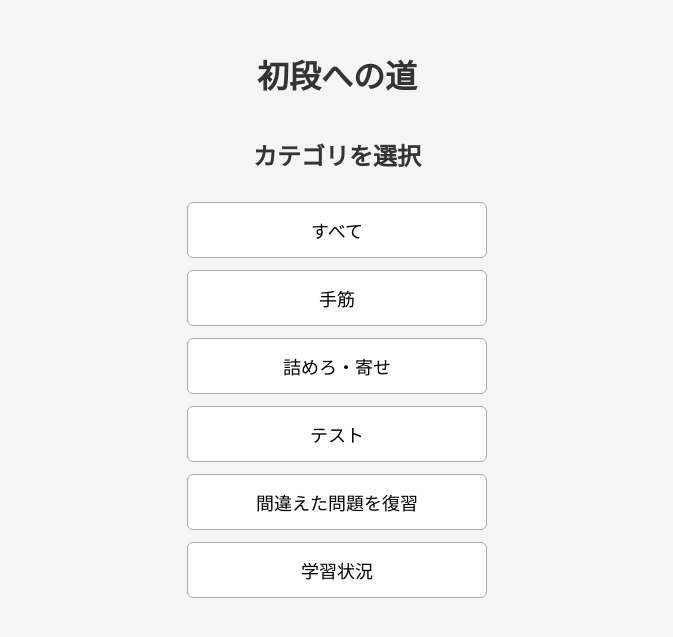
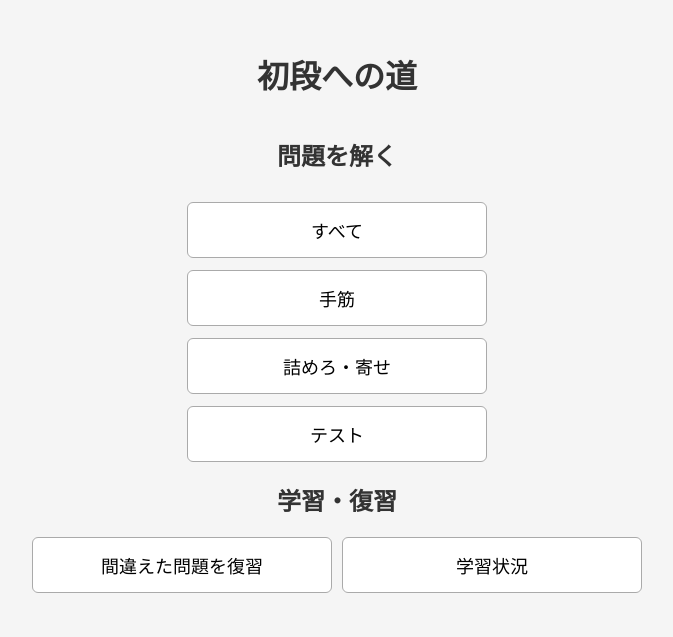
Before and after one commit to shogistudyfuribisha-coder/shodan-road, a Flask app: page / in a window 1280 px wide. Shown: the top 637 px of the page, without its empty margins (303-976 px from the left). Run offline with Flask 3, Linux system fonts and the light colour scheme.

Commit message:
問題選択と学習機能のUIを整理

```diff
--- a/static/style.css
+++ b/static/style.css
@@ -280,8 +280,8 @@ h2 {
     gap: 12px;
     margin-top: 30px;
 }
-
-#category-buttons button {
+#category-buttons button,
+#learning-buttons button {
     width: 300px;
     padding: 14px 20px;
     font-size: 18px;
@@ -413,3 +413,10 @@ button.correct-hand {
 .weak-question p {
     margin: 5px 0;
 }
+#learning-buttons {
+    display: flex;
+    justify-content: center;
+    gap: 10px;
+    flex-wrap: wrap;
+    margin-bottom: 20px;
+}
--- a/templates/index.html
+++ b/templates/index.html
@@ -24,13 +24,18 @@
     <h1>初段への道</h1>
 
     <div id="category-screen">
-        <h2>カテゴリを選択</h2>
+        <h2>問題を解く</h2>
 
         <div id="category-buttons">
             <button onclick="startCategory('すべて')">すべて</button>
             <button onclick="startCategory('手筋')">手筋</button>
             <button onclick="startCategory('詰めろ・寄せ')">詰めろ・寄せ</button>
             <button onclick="startCategory('テスト')">テスト</button>
+        </div>
+
+        <h2>学習・復習</h2>
+
+        <div id="learning-buttons">
             <button onclick="startReview()">間違えた問題を復習</button>
             <button onclick="showLearningStatus()">学習状況</button>
         </div>
```
